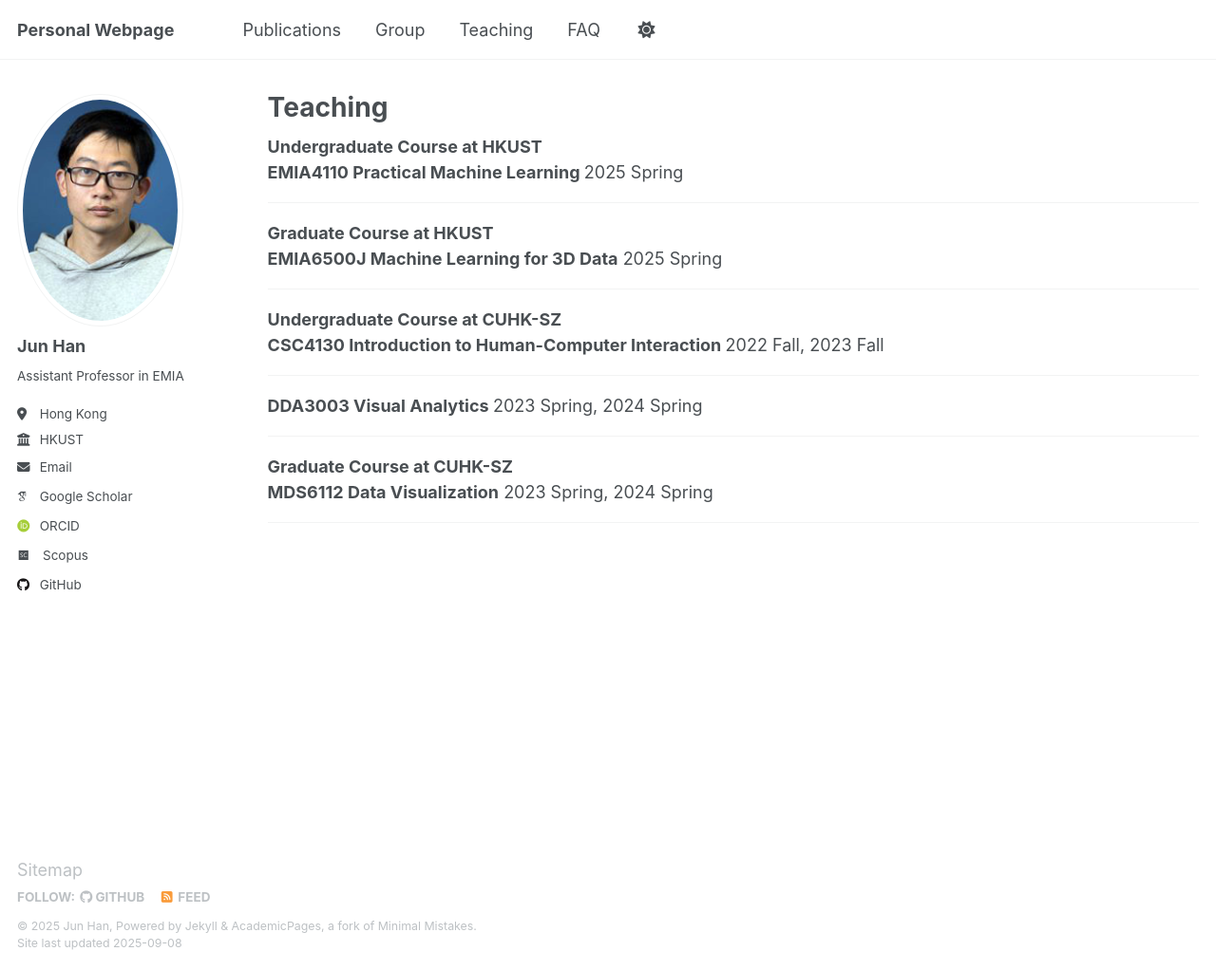
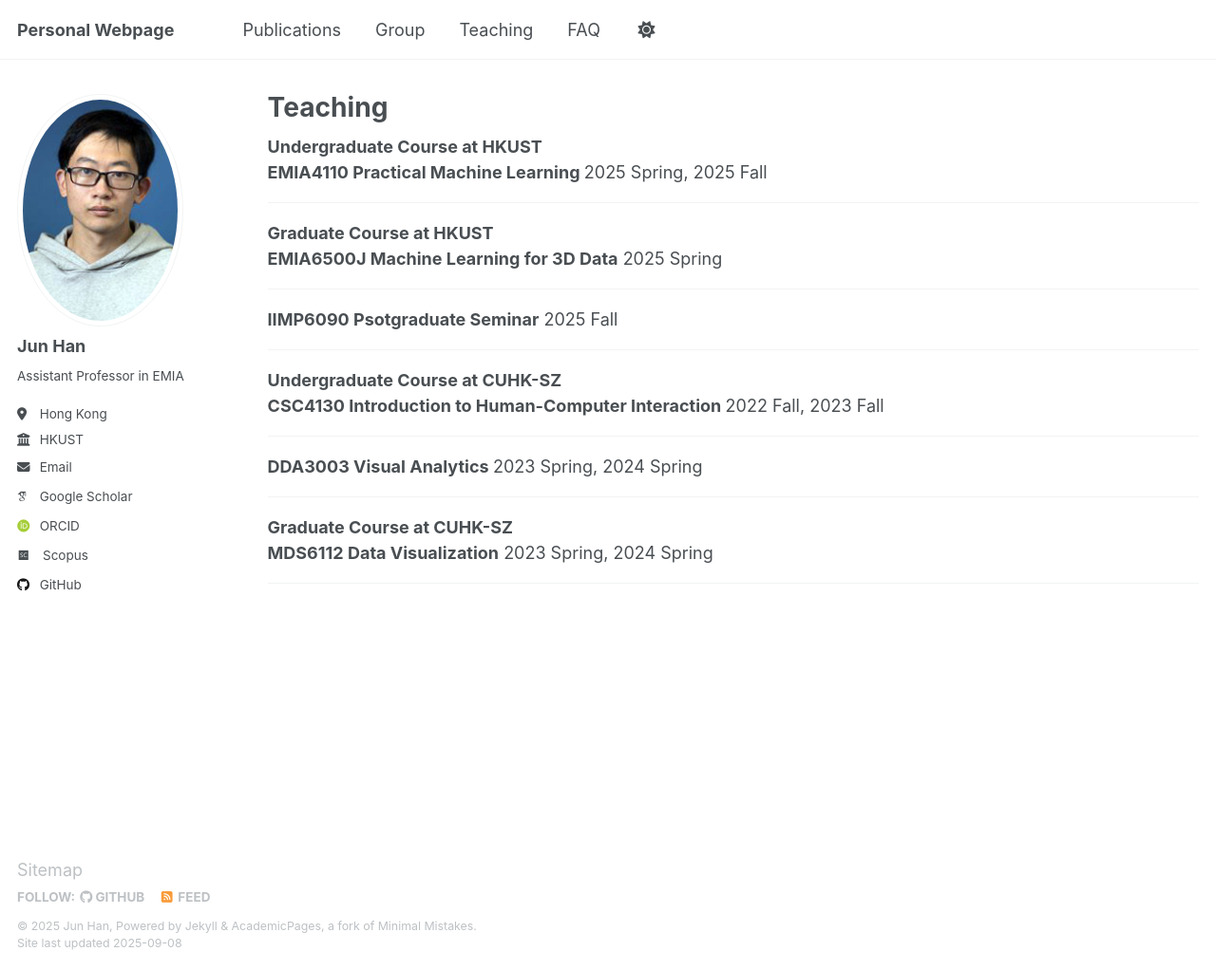
Before and after one commit to stevenhan1991/stevenhan1991.github.io, a Jekyll site: the page built from _pages/teaching.md, in a window 1280 px wide and 1022 px high. Shown: the whole window at 95% size. Built offline with Jekyll 4.4.1, drawn with Linux system fonts in a browser that asks for light colours; some web fonts are replaced.

Commit message:
Update teaching.md

```diff
--- a/_pages/teaching.md
+++ b/_pages/teaching.md
@@ -11,7 +11,7 @@ redirect_from:
  <b> Undergraduate Course at HKUST </b>
 
   <div class="text">
-    <div class="title"><b>EMIA4110 Practical Machine Learning </b> 2025 Spring
+    <div class="title"><b>EMIA4110 Practical Machine Learning </b> 2025 Spring, 2025 Fall
     </div>
 
    <hr>
@@ -20,6 +20,11 @@ redirect_from:
 
   <div class="text">
     <div class="title"><b>EMIA6500J Machine Learning for 3D Data</b> 2025 Spring
+    </div>
+   <hr>
+
+   <div class="text">
+    <div class="title"><b>IIMP6090 Psotgraduate Seminar</b> 2025 Fall
     </div>
    <hr>
 
```
